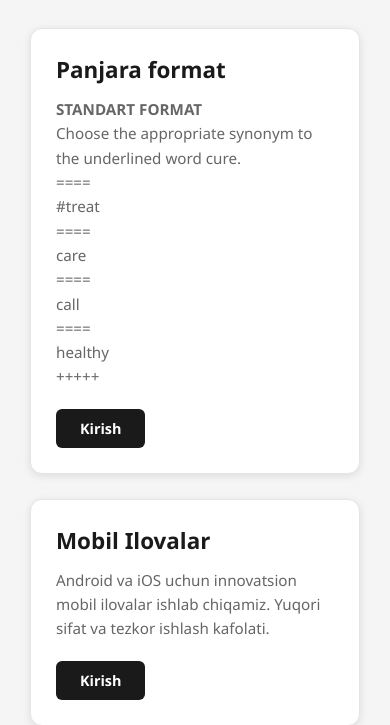
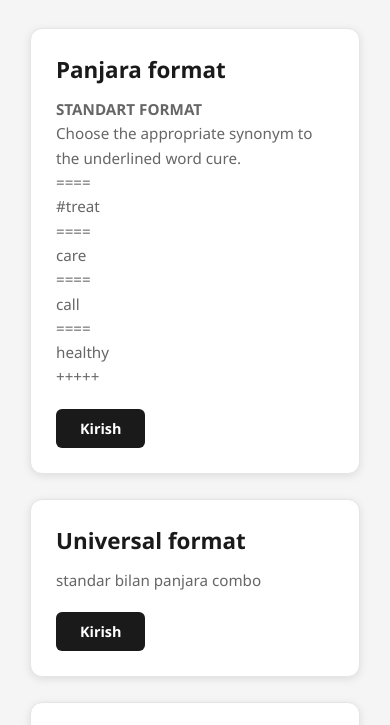
Before and after one commit to sobirrr083/teztamplate, a plain HTML site: page index.html in a window 390 px wide. Shown: the part 85-810 px from the top of the page. Drawn offline with Linux system fonts and the light colour scheme.

Commit message:
Replace mobile app section with universal format

```diff
--- a/index.html
+++ b/index.html
@@ -117,9 +117,9 @@
             </div>
 
             <div class="card">
-                <h3>Mobil Ilovalar</h3>
-                <p>Android va iOS uchun innovatsion mobil ilovalar ishlab chiqamiz. Yuqori sifat va tezkor ishlash kafolati.</p>
-                <a href="#" class="btn">Kirish</a>
+                <h3>Universal format</h3>
+                <p>standar bilan panjara combo</p>
+                <a href="universal" class="btn">Kirish</a>
             </div>
 
             <div class="card">
```
